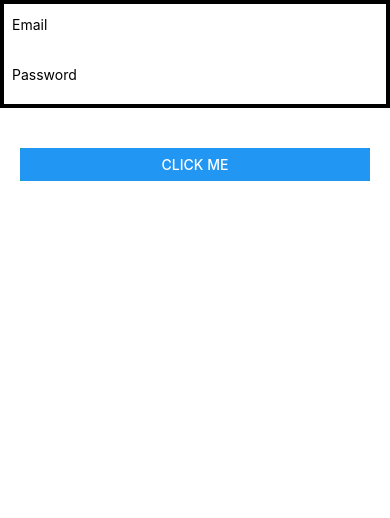
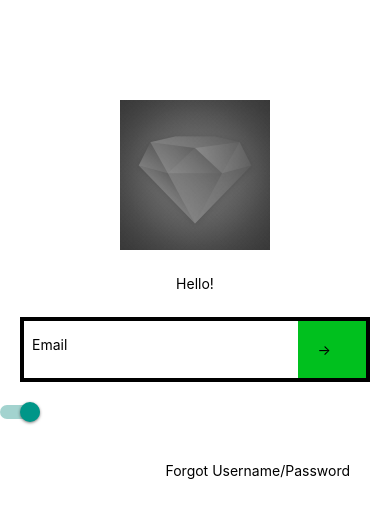
Before and after one commit to amusselwhite3/reactStuff, a React Native app: screen / in a window 390 px wide. Shown: the top 518 px of the page. Built offline with nearby package versions, Linux system fonts and the light colour scheme.

Commit message:
Change behavior, rework app architecture

```diff
--- a/components/Button.js
+++ b/components/Button.js
@@ -0,0 +1,21 @@
+import React, { Component } from 'react';
+import { StyleSheet, Text, TouchableHighlight } from 'react-native';
+
+export default class Button extends Component {
+    render() {
+        return (
+            <TouchableHighlight
+            style={styles.buttonContainer}
+            onPress={this.props.onPress}>
+                <Text>{this.props.text}</Text>
+            </TouchableHighlight>
+        )
+    }
+}
+
+const styles = StyleSheet.create({
+    buttonContainer: {
+        margin: 20,
+        flexDirection: 'column',
+    }
+})
--- a/components/Container.js
+++ b/components/Container.js
@@ -14,6 +14,10 @@ export default class Container extends Component {
 const styles = StyleSheet.create({
 	container: {
 		marginBottom: 20,
-		borderWidth: 4
+		borderWidth: 4,
+		flexDirection: 'row',
+		margin:20,
+		justifyContent: 'center',
+		alignItems: 'center',
 	}
 })
--- a/pages/loginForm.js
+++ b/pages/loginForm.js
@@ -1,27 +1,56 @@
 import React, { Component } from 'react';
-import { Alert, AppRegistry, Button, View, Text, TextInput, StyleSheet } from 'react-native';
+import { Alert, AppRegistry, View, Text, TextInput, StyleSheet, Image, Switch, setState } from 'react-native';
 import Container from './../components/Container'
+import Button from './../components/Button'
 
 export default class LoginForm extends Component {
-
+	constructor() {
+		super();
+		this.state = {aThing:true};
+		this.onValueChange = this.onValueChange.bind(this);
+	}
 	onPress() {
     	Alert.alert("BUTTON HIT");
+	  }
+
+	forgotPress() {
+		Alert.alert("FORGOT PASS")
+	}
+	onValueChange() {
+		console.log("THIS IS CHANGING");
+		this.setState(previousState => {
+			return {aThing: !previousState.aThing};
+		});
 	}
   	render() {
     	return (
         	<View>
+				<Image source={require('./../diamond.jpg')} style={styles.mainIcon} />
+				<Text style={styles.titleText}> Hello! </Text>
           		<Container>
+					<View style={{flex:4}}>
 						<TextInput style = {styles.input}
 							placeholder="Email" />
-            <TextInput style = {styles.input}
-                        placeholder = "Password" />
-          </Container>
+					</View>
 					<View style={styles.buttonContainer}>
 						<Button
 							onPress={this.onPress}
-                title="Click me"
-                raised={true}
-                theme='dark'
+							text = "->"
+						/>
+					</View>
+				</Container>
+				<View style={styles.toggleContainer}>
+					<Switch
+						value = {this.state.aThing}
+						onValueChange = {this.onValueChange}
+						>
+					</Switch>
+				</View>
+				<View style={styles.forgotContainer}>
+					<Button
+						onPress = {this.forgotPress}
+						text = "Forgot Username/Password"
+						onValueChange = {this.onValueChange}
 					/>
 				</View>
         	</View>
@@ -34,10 +63,28 @@ const styles = StyleSheet.create({
     	borderWidth: 4,
 	},
 
+	titleText: {
+		alignSelf:'center',
+		flexDirection: 'column',
+		margin:5,
+	},
+	mainIcon: {
+		width:150,
+		height:150,
+		marginTop: 100,
+		flexDirection: 'column',
+		alignSelf:'center',
+		margin:20
+	},
+
 	buttonContainer: {
-    margin: 20,
-    flexDirection: 'column' ,
-    backgroundColor: '#00C01E'
+		flexDirection: 'column',
+		backgroundColor: '#00C01E',
+		flex:1
+	},
+	forgotContainer: {
+		margin:20,
+		alignSelf:'flex-end'
 	},
 	input: {
 		height: 40,
```
Also changed, not shown: diamond.jpg (added). Lines whose indentation alone changed are shown as unchanged.
